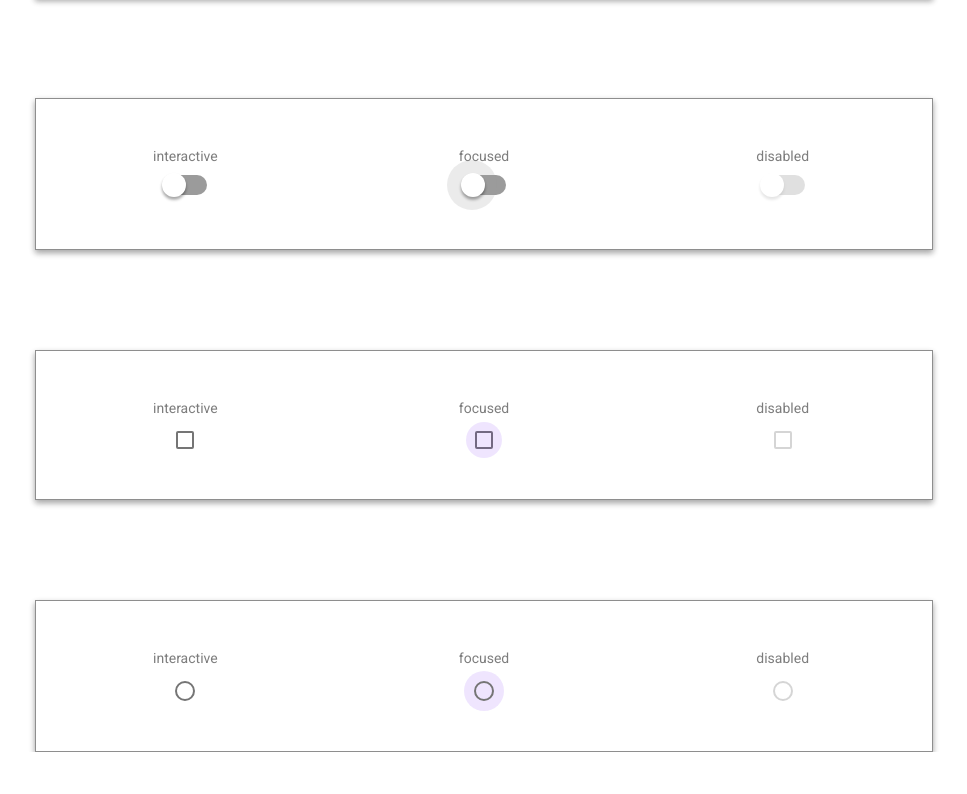
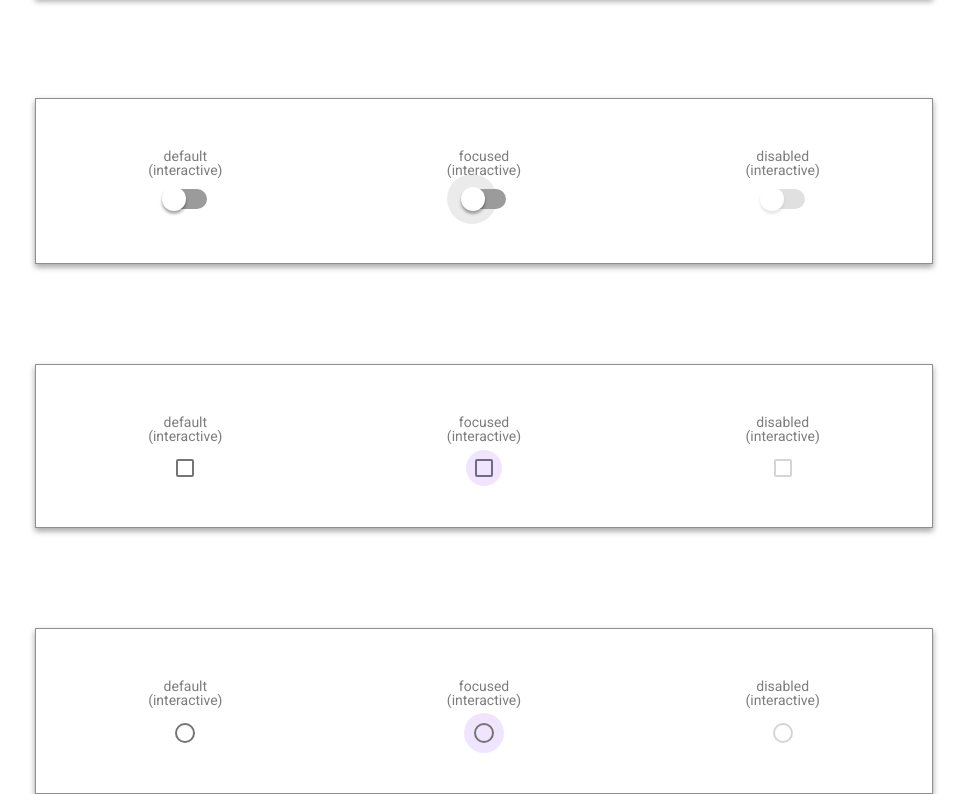
Before and after one commit to 1F4A9/material-design, a React (Create React App) app: page / in a window 1280 px wide. Shown: the part 299-1093 px from the top of the page, without its empty margins (156-1123 px from the left). Before the commit the page ends 1051 px from the top, so only its background shows below. Built offline with nearby package versions, Linux system fonts and the light colour scheme.

Commit message:
made all disabled states interactive

```diff
--- a/src/App.js
+++ b/src/App.js
@@ -64,22 +64,22 @@ function App() {
     <Container>
       <GlobalStyle />
       <div className="textfield-container">
-        <TextField placeholder={'Firstname'} state={'interactive'}/>
+        <TextField placeholder={'Firstname'} state={'default'}/>
         <TextField placeholder={'Lastname'} state={'focused'}/>
         <TextField placeholder={'Disabled'} state={'disabled'}/>
       </div>
       <div className="switch-container">
-        <Switch state={'interactive'}/>
+        <Switch state={'default'}/>
         <Switch state={'focused'}/>
         <Switch state={'disabled'}/>
       </div>
       <div className="checkbox-container">
-        <Checkbox state={'interactive'}/>
+        <Checkbox state={'default'}/>
         <Checkbox state={'focused'}/>
         <Checkbox state={'disabled'}/>
       </div>
       <div className="radio-container">
-        <RadioButton state={'interactive'}/>
+        <RadioButton state={'default'}/>
         <RadioButton state={'focused'}/>
         <RadioButton state={'disabled'}/>
       </div>
--- a/src/components/Checkbox.js
+++ b/src/components/Checkbox.js
@@ -28,8 +28,8 @@ const Container = styled.div`
   }
 
   input:checked ~ .box {
-    background-color: #6200ee;
-    border: 2px solid #6200ee;
+    background-color: ${props => props.state === 'disabled' ? '#757575' : '#6200ee'};
+    border: ${props => props.state === 'disabled' ? '2px solid #757575' : '2px solid #6200ee'};
   }
 
   .box {
@@ -78,18 +78,11 @@ const Container = styled.div`
 `;
 
 export default function Checkbox({ state }) {
-  let checkboxJSX = null;
-  if (state === 'disabled') {
-    checkboxJSX = <input type="checkbox" required checked={false}/>
-  } else {
-    checkboxJSX = <input type="checkbox" required/>
-  }
-
   return (
     <Container state={state}>
-      <p>{state}</p>
+      <p>{state}<br/>(interactive)</p>
       <label>
-        {checkboxJSX}
+      <input type="checkbox" required/>
         <div className="box">
           <div className="focus-effect"></div>
           <i className="fas fa-check"></i>
--- a/src/components/RadioButton.js
+++ b/src/components/RadioButton.js
@@ -24,7 +24,7 @@ const Container = styled.div`
   }
 
   input:checked ~ .radio > .outer-circle {
-    border-color: #6200ee;
+    border-color: ${props => props.state === 'disabled' ? '#757575' : '#6200ee'};
   }
 
   .radio {
@@ -67,8 +67,9 @@ const Container = styled.div`
     width: 100%;
     height: 100%;
     border-radius: 50%;
-    background-color: #6200ee;
+    background-color: ${props => props.state === 'disabled' ? '#757575' : '#6200ee'};
     transform: scale(0, 0);
+    opacity: ${props => props.state === 'disabled' ? 0.3 : 1};
 
     transition: transform 0.1s linear;
   }
@@ -76,21 +77,16 @@ const Container = styled.div`
   p {
     font-size: 14px;
     color: rgb(125, 125, 125);
+    text-align: center;
   }
 `;
 
 export default function RadioButton({ state }) {
-  let radioButtonJSX = null;
-  if (state === 'disabled') {
-    radioButtonJSX = <input type="radio" name="demo" checked={false} required/>
-  } else {
-    radioButtonJSX = <input type="radio" name="demo" required/>
-  }
   return (
     <Container state={state}>
-      <p>{state}</p>
+      <p>{state}<br/>(interactive)</p>
       <label>
-        {radioButtonJSX}
+        <input type="radio" name="demo" required/>
         <div className="radio">
           <div className="outer-circle"></div>
           <div className="inner-circle"></div>
--- a/src/components/Switch.js
+++ b/src/components/Switch.js
@@ -14,11 +14,11 @@ const Container = styled.div`
   }
 
   .slider:hover::before {
-    background-color: rgba(155, 155, 155, 0.2);
+    background-color: ${props => props.state === 'disabled' ? 'transparent' : 'rgba(155, 155, 155, 0.2)'};
   }
 
   input:checked ~ .slider:hover::before {
-    background-color: rgba(98, 0, 238, 0.2);
+    background-color: ${props => props.state === 'disabled' ? 'transparent' : 'rgba(98, 0, 238, 0.2)'};
     left: 8px;
   }
 
@@ -32,7 +32,7 @@ const Container = styled.div`
   }
 
   input:checked:focus ~ .slider::before {
-    background-color: rgba(98, 0, 238, 0.2);
+    background-color: ${props => props.state === 'disabled' ? 'transparent' : 'rgba(98, 0, 238, 0.2)'};
 
     left: 8px;
   }
@@ -98,26 +98,16 @@ const Container = styled.div`
   p {
     font-size: 14px;
     color: rgb(125, 125, 125);
+    text-align: center;
   }
 `;
 
 export default function Switch({ state }) {
-  let slider = null;
-  if (state === 'disabled') {
-    slider = <input type="checkbox" checked={false} required/>
-  } else if (state === 'focused') {
-    slider = <input type="checkbox" required/>
-  } else {
-    slider = <input type="checkbox" required/>
-  }
-
-
-
   return (
     <Container state={state}>
-      <p>{state}</p>
+      <p>{state}<br/>(interactive)</p>
       <label>
-        {slider}
+        <input type="checkbox" required/>
         <div className="slider"></div>
       </label>
     </Container>
--- a/src/components/TextField.js
+++ b/src/components/TextField.js
@@ -195,7 +195,7 @@ export default function TextField({ placeholder, state }) {
   if (state === 'disabled') {
     textFieldJSX = (
       <DisabledContainer state={state}>
-        <p>{state}</p>
+        <p>{state}<br/>(interactive)</p>
         <div className="textfield">
           <label>{placeholder}</label>
         </div>
@@ -204,7 +204,7 @@ export default function TextField({ placeholder, state }) {
   } else if (state ==='focused') {
     textFieldJSX = (
       <FocusContainer state={state}>
-        <p>{state}</p>
+        <p>{state}<br/>(interactive)</p>
         <div className="textfield">
           <input type="text" required/>
           <label>{placeholder}</label>
@@ -217,7 +217,7 @@ export default function TextField({ placeholder, state }) {
   } else {
     textFieldJSX = (
       <Container state={state}>
-        <p>{state}</p>
+        <p>{state}<br/>(interactive)</p>
         <div className="textfield">
           <input type="text" required/>
           <label>{placeholder}</label>
```
